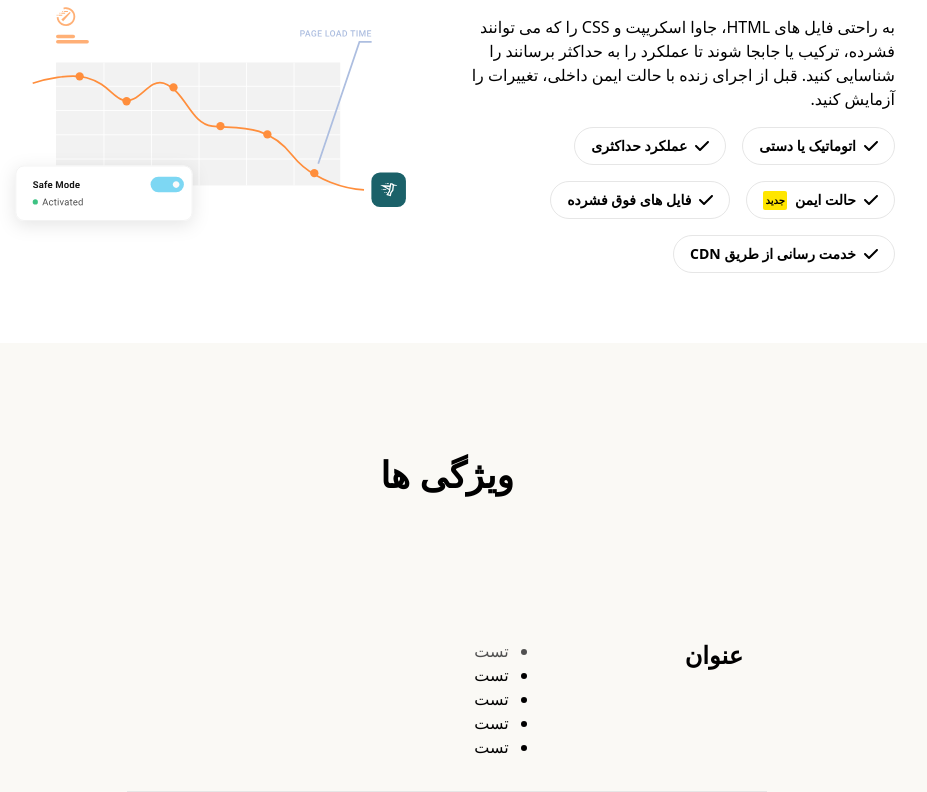
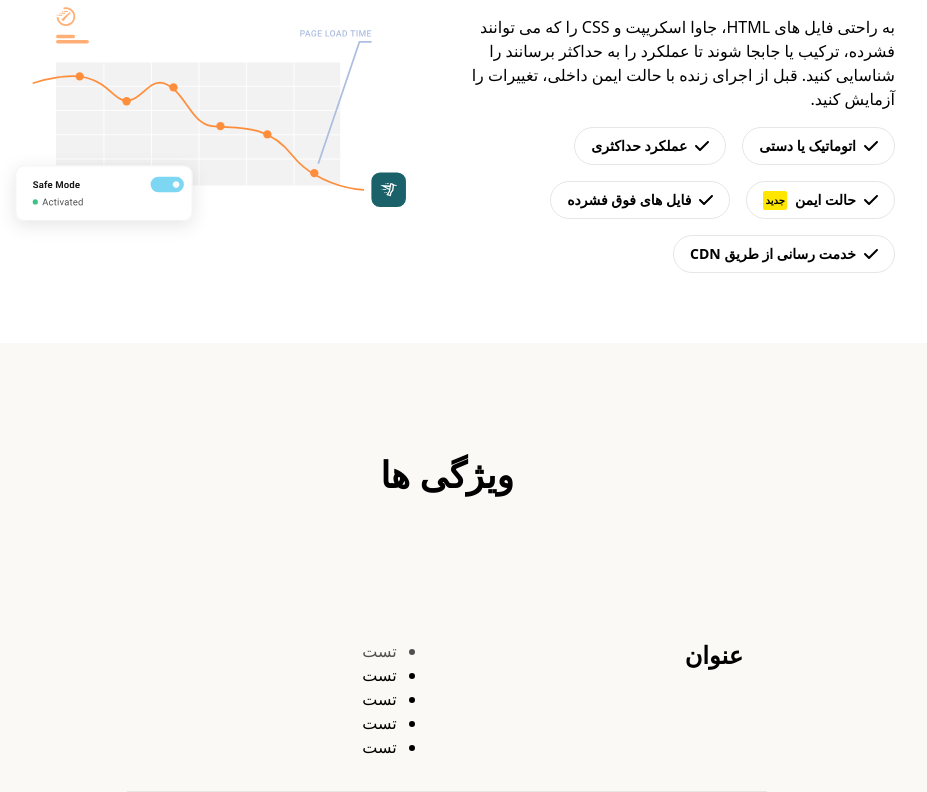
Before and after one commit to mahyarErshad/hummingbird, a React (Create React App) app: page / in a window 1280 px wide. Shown: the part 1538-2330 px from the top of the page, without its empty margins (193-1120 px from the left). Built offline with nearby package versions, Linux system fonts and the light colour scheme; a web font is replaced by a local one.

Commit message:
Fixed a bug

```diff
--- a/src/Components/Body/Features.jsx
+++ b/src/Components/Body/Features.jsx
@@ -4,7 +4,7 @@ function Features() {
   return (
     <section className="max-md:mt-8 md:mt-12 pb-8 max-md:pt-8 md:pt-28 flex justify-start flex-col max-sm:px-8 max-lg:px-12 lg:px-[25%] items-center w-full bg-[#FAF9F5]">
       <h2 className="font-bold max-md:text-2xl md:text-4xl">ویژگی ها</h2>
-      <div className="w-full max-md:mt-8 md:mt-28 px-6 py-8 border-b border-[#e6e6e6] flex items-start justify-start max-md:flex-col max-md:items-start max-md:gap-4 md:gap-44">
+      <div className="w-full max-md:mt-8 md:mt-28 px-6 py-8 border-b border-[#e6e6e6] flex items-start justify-start max-md:flex-col max-md:items-start max-md:gap-4 md:gap-72">
         <h3 className="font-bold max-md:text-[1.375rem] md:text-2xl">عنوان</h3>
         <ul className="list-disc">
           <li className="text-base max-md:mr-8 font-medium text-[#505050]">تست</li>
```
